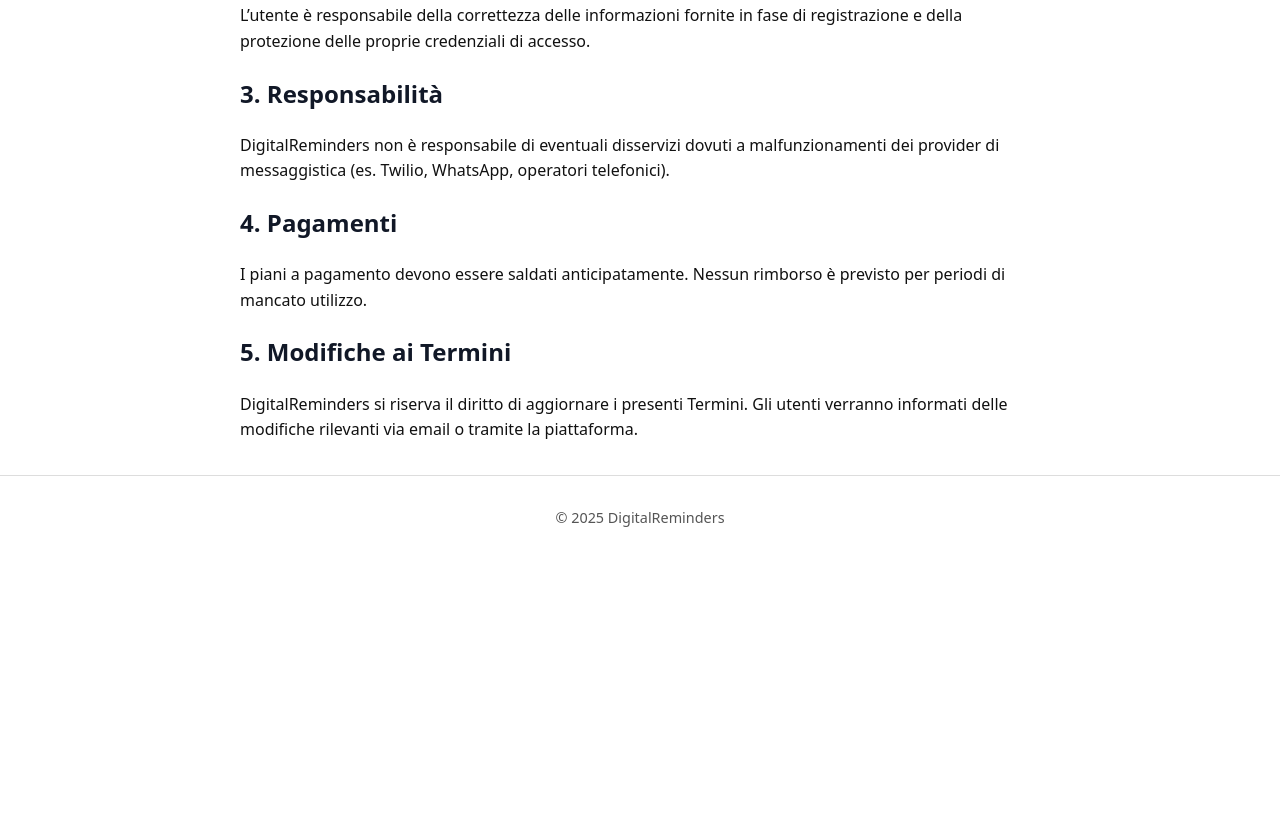
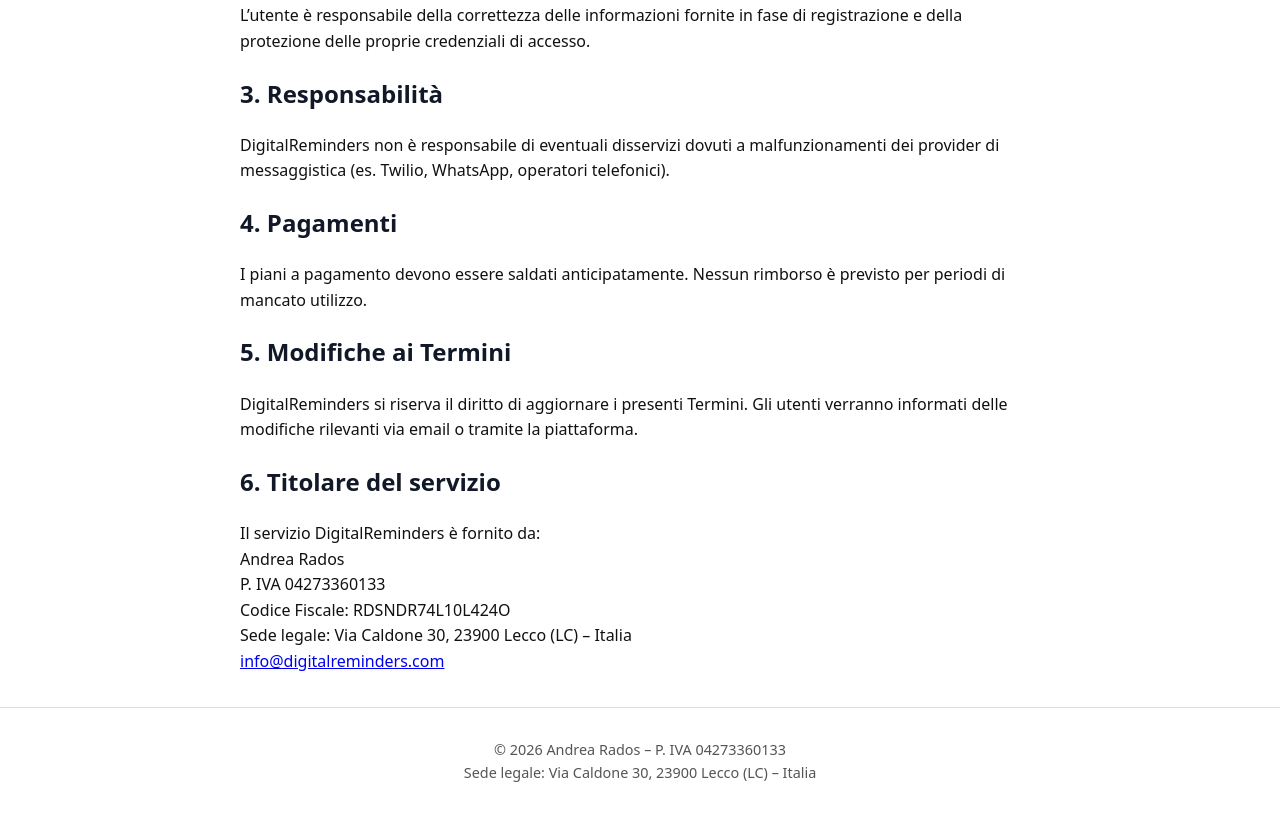
Before and after one commit to diabolikko9999/digitalreminders-site, a plain HTML site: page terms.html in a window 1280 px wide. Shown: the part 662-1476 px from the top of the page. Before the commit the page ends 1222 px from the top, so only its background shows below. Drawn offline with Linux system fonts and the light colour scheme.

Commit message:
fix to Meta verified

```diff
--- a/terms.html
+++ b/terms.html
@@ -58,10 +58,30 @@
                 Termini. Gli utenti verranno informati delle modifiche rilevanti
                 via email o tramite la piattaforma.
             </p>
+            <h2>6. Titolare del servizio</h2>
+            <p>
+                Il servizio DigitalReminders è fornito da:
+                <br />
+                Andrea Rados
+                <br />
+                P. IVA 04273360133
+                <br />
+                Codice Fiscale: RDSNDR74L10L424O
+                <br />
+                Sede legale: Via Caldone 30, 23900 Lecco (LC) – Italia
+                <br />
+                <a href="mailto:info@digitalreminders.com"
+                    >info@digitalreminders.com</a
+                >
+            </p>
         </main>
 
         <footer>
-            <p>© 2025 DigitalReminders</p>
+            <p>
+                © 2026 Andrea Rados – P. IVA 04273360133
+                <br />
+                Sede legale: Via Caldone 30, 23900 Lecco (LC) – Italia
+            </p>
         </footer>
     </body>
 </html>
```
Also changed, not shown: index.html (+5 -1 lines), privacy.html (+1 -1 lines).
